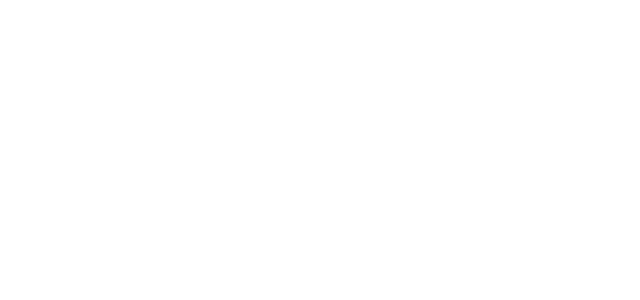
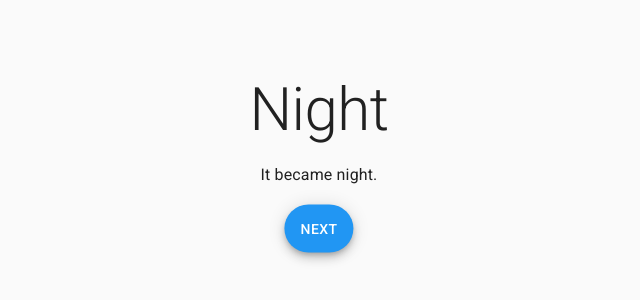
Before and after one commit to nshun/react-werewolf, a React (Create React App) app: page /night in a window 1280 px wide. Shown: the part 226-526 px from the top of the page, without its empty margins (321-961 px from the left). Built offline with nearby package versions, Linux system fonts and the light colour scheme.

Commit message:
Add pages night/noon

```diff
--- a/src/index.tsx
+++ b/src/index.tsx
@@ -1,11 +1,13 @@
 import React from "react";
 import ReactDOM from "react-dom";
 import { Provider } from "react-redux";
-import { BrowserRouter as Router, Link, Route } from "react-router-dom";
+import { BrowserRouter as Router, Route } from "react-router-dom";
 
 import "./index.css";
 
 import App from "./pages/App";
+import Night from "./pages/Night";
+import Noon from "./pages/Noon";
 import Setting from "./pages/Setting";
 import * as serviceWorker from "./serviceWorker";
 import configureStore from "./store";
@@ -16,6 +18,8 @@
   <Provider store={store}>
     <Router>
       <Route exact={true} path="/" component={App} />
+      <Route path="/night" component={Night} />
+      <Route path="/noon" component={Noon} />
       <Route path="/setting" component={Setting} />
     </Router>
   </Provider>
--- /dev/null
+++ b/src/pages/Night.tsx
@@ -0,0 +1,55 @@
+import * as React from "react";
+import { Link } from "react-router-dom";
+
+import { Fab, Typography } from "@material-ui/core";
+import { Theme } from "@material-ui/core/styles/createMuiTheme";
+import createStyles from "@material-ui/core/styles/createStyles";
+import withStyles, { WithStyles } from "@material-ui/core/styles/withStyles";
+
+import withRoot from "../withRoot";
+
+const styles = (theme: Theme) =>
+  createStyles({
+    root: {
+      textAlign: "center",
+      position: "absolute",
+      top: "50%",
+      left: "50%",
+      transform: "translateY(-50%) translateX(-50%)"
+    },
+    wrapper: {
+      margin: theme.spacing.unit * 2
+    },
+    formControl: {
+      margin: theme.spacing.unit,
+      minWidth: 150
+    }
+  });
+
+class Night extends React.Component<WithStyles<typeof styles>, {}> {
+  public render() {
+    return (
+      <div className={this.props.classes.root}>
+        <Typography variant="h2" gutterBottom={true}>
+          Night
+        </Typography>
+        <Typography variant="subtitle1" gutterBottom={true}>
+          It became night.
+        </Typography>
+        <div className={this.props.classes.wrapper}>
+          <Fab
+            component={Link}
+            {...{ to: "/noon" } as any}
+            variant="extended"
+            color="primary"
+            size="large"
+          >
+            NEXT
+          </Fab>
+        </div>
+      </div>
+    );
+  }
+}
+
+export default withRoot(withStyles(styles)(Night));
--- /dev/null
+++ b/src/pages/Noon.tsx
@@ -0,0 +1,55 @@
+import * as React from "react";
+import { Link } from "react-router-dom";
+
+import { Fab, Typography } from "@material-ui/core";
+import { Theme } from "@material-ui/core/styles/createMuiTheme";
+import createStyles from "@material-ui/core/styles/createStyles";
+import withStyles, { WithStyles } from "@material-ui/core/styles/withStyles";
+
+import withRoot from "../withRoot";
+
+const styles = (theme: Theme) =>
+  createStyles({
+    root: {
+      textAlign: "center",
+      position: "absolute",
+      top: "50%",
+      left: "50%",
+      transform: "translateY(-50%) translateX(-50%)"
+    },
+    wrapper: {
+      margin: theme.spacing.unit * 2
+    },
+    formControl: {
+      margin: theme.spacing.unit,
+      minWidth: 150
+    }
+  });
+
+class Noon extends React.Component<WithStyles<typeof styles>, {}> {
+  public render() {
+    return (
+      <div className={this.props.classes.root}>
+        <Typography variant="h2" gutterBottom={true}>
+          noon
+        </Typography>
+        <Typography variant="subtitle1" gutterBottom={true}>
+          It became noon.
+        </Typography>
+        <div className={this.props.classes.wrapper}>
+          <Fab
+            component={Link}
+            {...{ to: "/night" } as any}
+            variant="extended"
+            color="primary"
+            size="large"
+          >
+            NEXT
+          </Fab>
+        </div>
+      </div>
+    );
+  }
+}
+
+export default withRoot(withStyles(styles)(Noon));
--- a/src/pages/Setting.tsx
+++ b/src/pages/Setting.tsx
@@ -231,7 +231,7 @@
         <div className={this.props.classes.wrapper}>
           <Fab
             component={Link}
-            {...{ to: "/" } as any}
+            {...{ to: "/night" } as any}
             variant="extended"
             color="primary"
             size="large"
```
